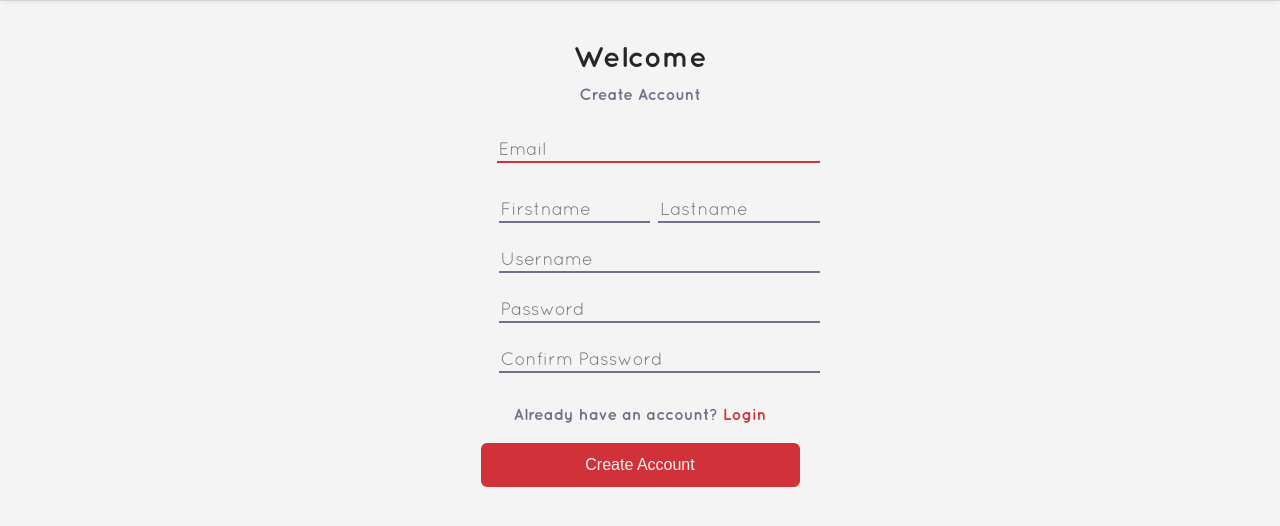
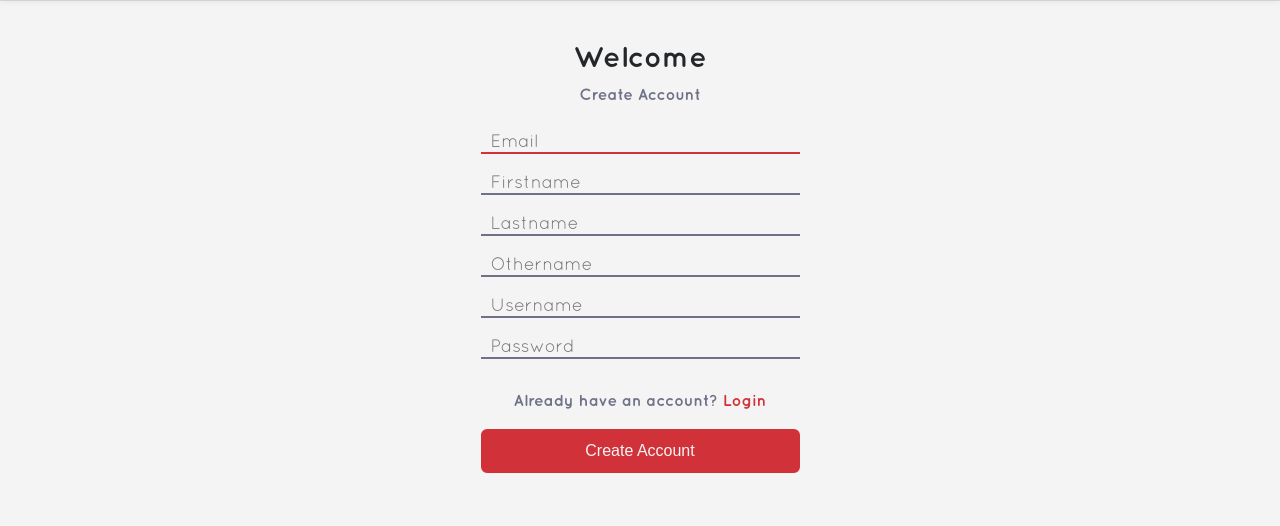
Before and after one commit to misocho/questioner, a Python web app: template UI/templates/signup.html in a window 1280 px wide. Shown: the part 100-626 px from the top of the page. Run offline with Jinja, Linux system fonts and the light colour scheme; the template is opened without the code that fills it, so the values that code supplies are empty.

Commit message:
[start #163681226] edits signup signin UI

```diff
--- a/UI/static/signup-in.css
+++ b/UI/static/signup-in.css
@@ -48,8 +48,6 @@
 .textbox{
     width: 100%;
     overflow: hidden;
-    padding-right: 10px;
-    padding-left: 10px;
     font-size: 20px;
     padding-bottom: 0;
     padding-top: 10px;
@@ -59,6 +57,8 @@
 
 
 .textbox input{
+    padding: 0 10px;
+    margin: 0;
     font-family: Quicksand;
     text-align: none;
     border: none;
@@ -67,8 +67,6 @@
     font-size: 18px;
     width: 100%;
     height: 100%;
-    margin: 8px;
-    margin-bottom: 0;
     background: transparent;
     border-bottom: 2px solid #6f7287;
 }
@@ -78,25 +76,6 @@ input:focus{
     outline: none !important;
     color: #d13239;
     transition: .3s;
-}
-
-
-#left{
-    width: 50%;
-    float: left;
-}
-
-#right{
-    width: 50%;
-    float: left;
-}
-
-.firstname{
-    padding-right: 10px;
-}
-
-.lastname{
-    padding-left: 10px;
 }
 
 .account{
@@ -118,7 +97,7 @@ input:focus{
     margin: 0;
 }
 
-.signup-btn{
+#signup-btn{
     padding: 10px;
     background: #d13239;
     font-size: 1rem;
--- /dev/null
+++ b/UI/static/signup.js
@@ -0,0 +1,5 @@
+// Create a new user
+var signUp = document.getElementById('signup-btn');
+function register(event){
+    let firstname = document.getElementById('firstname')
+}
--- a/UI/static/style.css
+++ b/UI/static/style.css
@@ -171,10 +171,6 @@ nav ul li a:hover {
     display: inline-block;
 }
 
-#signup-btn{
-    padding: 10px;
-    margin: 10px;
-}
 #signup-btn a{
     background: #d13239;
     padding: 0.5em 1.5em;
--- a/UI/templates/signin.html
+++ b/UI/templates/signin.html
@@ -46,7 +46,7 @@
                         Don't have an account? <a href="signup.html">Signup</a>
                     </div>
                     <div class="button">
-                        <input class="signup-btn" type="button" name="" value="Signin">
+                        <input id="signup-btn" type="button" name="" value="Signin">
                     </div>
                     </form>
                 </div>
--- a/UI/templates/signup.html
+++ b/UI/templates/signup.html
@@ -34,42 +34,40 @@
                     <div class="main-form">
                         <form>
                             <div class="textbox" class="email-textbox">
-                                <input type="text" placeholder="Email" name="" value="" autofocus>
+                                <input type="text" placeholder="Email" id="email" name="" value="" autofocus>
                             </div>
-                            <div id="names-box">
-                                <div id="left">
                             <div class="firstname">
                                 <div class="textbox">
-                                            <input type="text" placeholder="Firstname" name="" value="" autofocus>
+                                    <input type="text" placeholder="Firstname" id="firstname" name="" value="">
                                 </div>
                             </div>
-                                </div>
-                                <div id="right">
                             <div class="second-name">
                                 <div class="textbox">
-                                            <input type="text" placeholder="Lastname" name="" value="" autofocus>
+                                    <input type="text" placeholder="Lastname" name="" id="lastname" value="">
                                 </div>
+                            </div>
+                            <div class="other-name">
+                                <div class="textbox">
+                                    <input type="text" placeholder="Othername" name="" id="othername" value="">
                                 </div>
                             </div>
                             <div class="textbox">
-                                    <input type="text" placeholder="Username" name="" value="" autofocus>
+                                <input type="text" placeholder="Username" name="" id="username" value="" autofocus>
                             </div>
                             <div class="textbox">
-                                    <input type="password" placeholder="Password" name="" value="">
-                                </div>
-
-                                <div class="textbox">
-                                    <input type="password" placeholder="Confirm Password" name="" value="">
-                                </div>
-                            </div>
+                                <input type="password" placeholder="Password" name="" id="password" value="">
                             </div>
                             <div class="account page-text">
                                 Already have an account? <a href="signin.html">Login</a>
                             </div>
                             <div class="button">
-                        <input class="signup-btn" type="button" name="" value="Create Account">
+                                <input id="signup-btn" type="button" name="" value="Create Account">
                             </div>
                         </form>
+
+                    </div>
+                </div>
+
             </div>
         </div>
     </div>
```
Lines whose indentation alone changed are shown as unchanged.
